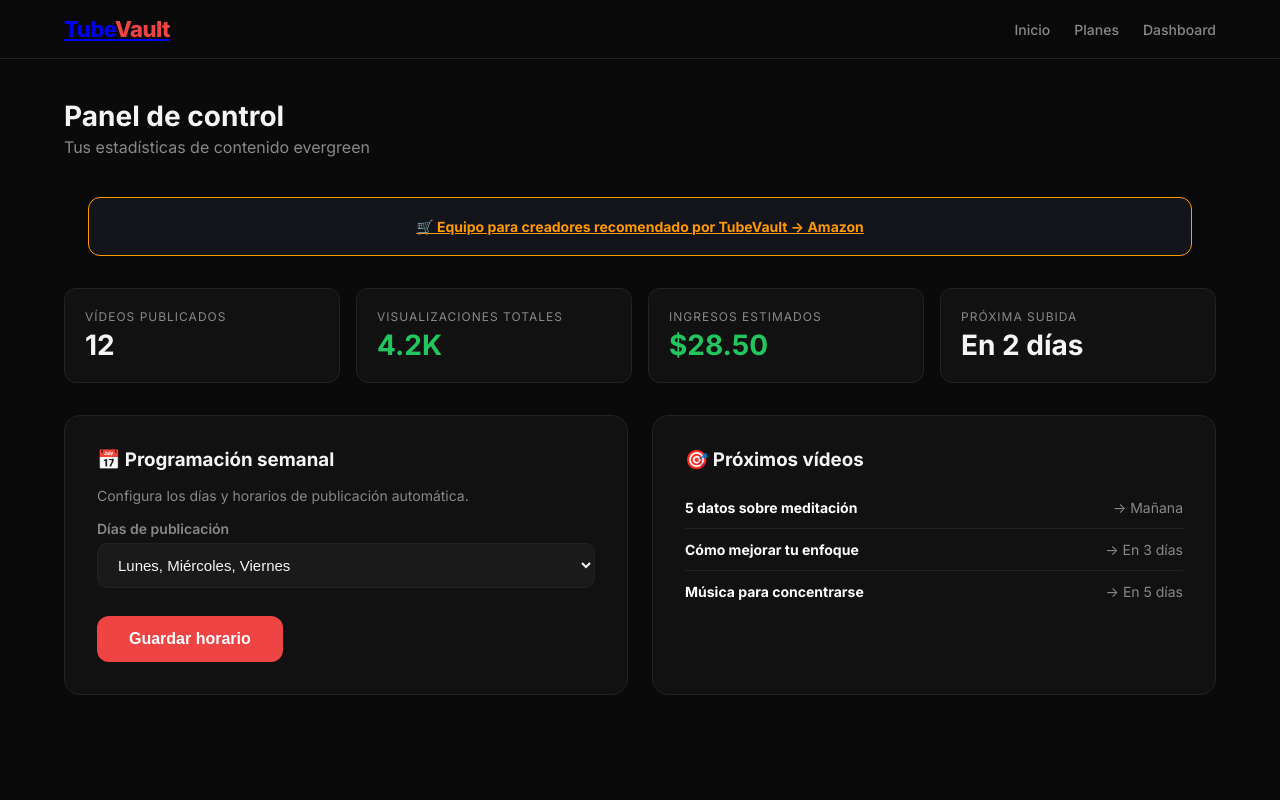
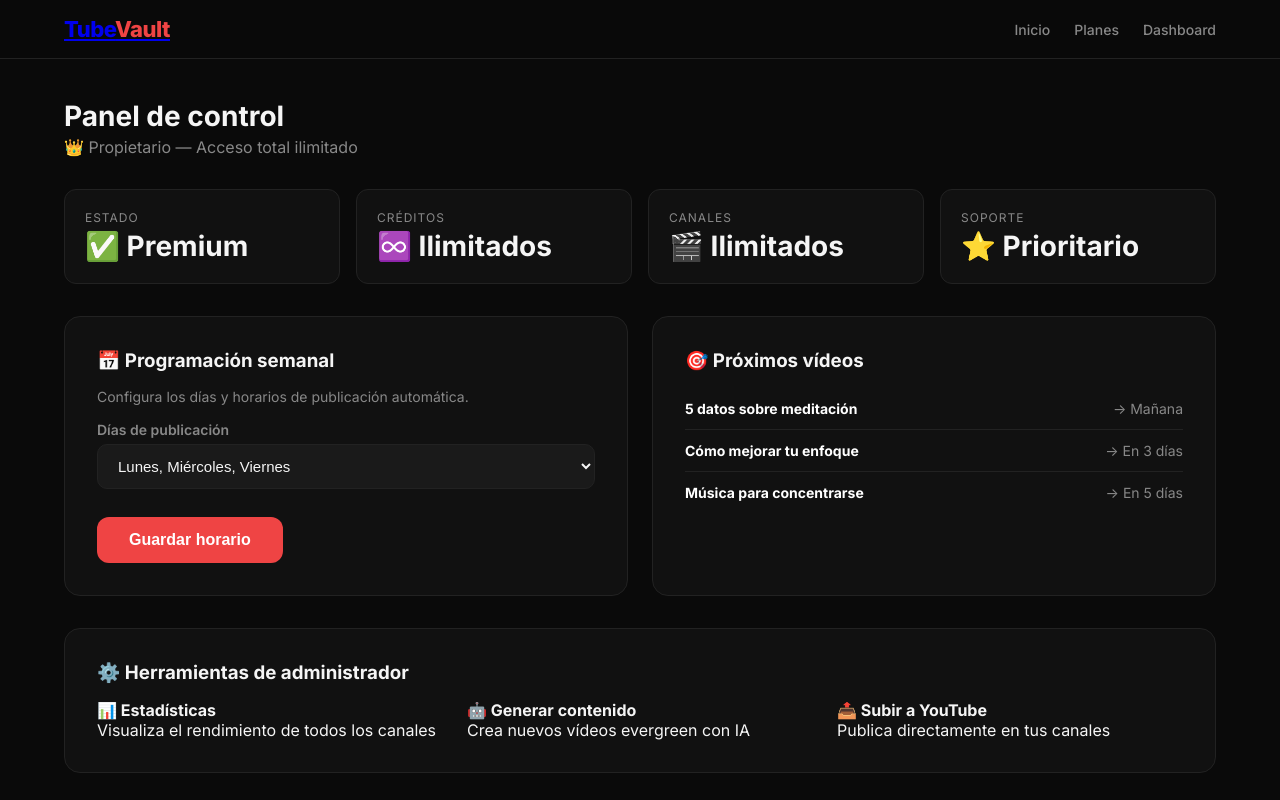
Before and after one commit to joanakar3dmoon/tubevault, a React (Vite) app: page /dashboard in a window 1280 px wide. Shown: the top 800 px of the page. Built offline with nearby package versions, Linux system fonts and the light colour scheme.

Commit message:
feat: dashboard propietario con acceso ilimitado

```diff
--- a/src/pages/Dashboard.tsx
+++ b/src/pages/Dashboard.tsx
@@ -1,50 +1,28 @@
-import { useEffect } from 'react'
 export default function Dashboard() {
-  // Auto-login como propietario
-  useEffect(() => {
-    const saved = localStorage.getItem("tubevault_user")
-    if (!saved) {
-      localStorage.setItem("tubevault_user", JSON.stringify({
-        id: "owner-joan",
-        email: "joanlazaro83@gmail.com",
-        name: "Joan r3dm",
-        role: "admin"
-      }))
-    }
-  }, [])
   return (
     <div className="dashboard">
       <div className="container">
         <div className="dashboard-header">
           <h1>Panel de control</h1>
-          <p>Tus estadísticas de contenido evergreen</p>
-
-      {/* Amazon Affiliate */}
-      <div className="container" style={{marginTop: 40, marginBottom: 20}}>
-        <a href="https://www.amazon.es/s?k=equipo+streaming+youtuber&tag=r3dm01-21"
-           target="_blank" rel="nofollow sponsored"
-           style={{display:'block', padding:20, background:'#13131a', borderRadius:12, border:'1px solid #ff9900', textAlign:'center', color:'#ff9900', fontWeight:700, fontSize:14}}>
-          🛒 Equipo para creadores recomendado por TubeVault → Amazon
-        </a>
-      </div>
-</div>
+          <p className="owner-badge">👑 Propietario — Acceso total ilimitado</p>
+        </div>
 
         <div className="stats-grid">
-          <div className="stat-card">
-            <div className="label">Vídeos publicados</div>
-            <div className="value">12</div>
+          <div className="stat-card highlight">
+            <div className="label">Estado</div>
+            <div className="value">✅ Premium</div>
           </div>
-          <div className="stat-card">
-            <div className="label">Visualizaciones totales</div>
-            <div className="value green">4.2K</div>
+          <div className="stat-card highlight">
+            <div className="label">Créditos</div>
+            <div className="value">♾️ Ilimitados</div>
           </div>
-          <div className="stat-card">
-            <div className="label">Ingresos estimados</div>
-            <div className="value green">$28.50</div>
+          <div className="stat-card highlight">
+            <div className="label">Canales</div>
+            <div className="value">🎬 Ilimitados</div>
           </div>
-          <div className="stat-card">
-            <div className="label">Próxima subida</div>
-            <div className="value">En 2 días</div>
+          <div className="stat-card highlight">
+            <div className="label">Soporte</div>
+            <div className="value">⭐ Prioritario</div>
           </div>
         </div>
 
@@ -82,15 +60,35 @@ export default function Dashboard() {
             </div>
           </div>
         </div>
+
+        {/* Admin Tools */}
+        <div className="card" style={{ marginTop: 32 }}>
+          <h3 style={{ marginBottom: 16 }}>⚙️ Herramientas de administrador</h3>
+          <div className="grid-3">
+            <div className="admin-tool">
+              <h4>📊 Estadísticas</h4>
+              <p>Visualiza el rendimiento de todos los canales</p>
+            </div>
+            <div className="admin-tool">
+              <h4>🤖 Generar contenido</h4>
+              <p>Crea nuevos vídeos evergreen con IA</p>
+            </div>
+            <div className="admin-tool">
+              <h4>📤 Subir a YouTube</h4>
+              <p>Publica directamente en tus canales</p>
+            </div>
+          </div>
+        </div>
+      </div>
+
+      {/* Amazon Affiliate */}
+      <div className="container" style={{ marginTop: 40, marginBottom: 20 }}>
+        <a href="https://www.amazon.es/s?k=equipo+streaming+youtuber&tag=r3dm01-21"
+           target="_blank" rel="nofollow sponsored"
+           style={{ display: 'block', padding: 20, background: '#13131a', borderRadius: 12, border: '1px solid #ff9900', textAlign: 'center', color: '#ff9900', fontWeight: 700, fontSize: 14 }}>
+          🛒 Equipo para creadores recomendado por TubeVault → Amazon
+        </a>
       </div>
     </div>
   )
 }
-      {/* Amazon Affiliate */}
-      <div className="container" style={{marginTop: 40, marginBottom: 20}}>
-        <a href="https://www.amazon.es/s?k=equipo+streaming+youtuber&tag=r3dm01-21"
-           target="_blank" rel="nofollow sponsored"
-           style={{display:'block', padding:20, background:'#13131a', borderRadius:12, border:'1px solid #ff9900', textAlign:'center', color:'#ff9900', fontWeight:700, fontSize:14}}>
-          🛒 Equipo para creadores recomendado por TubeVault → Amazon
-        </a>
-      </div>
```
